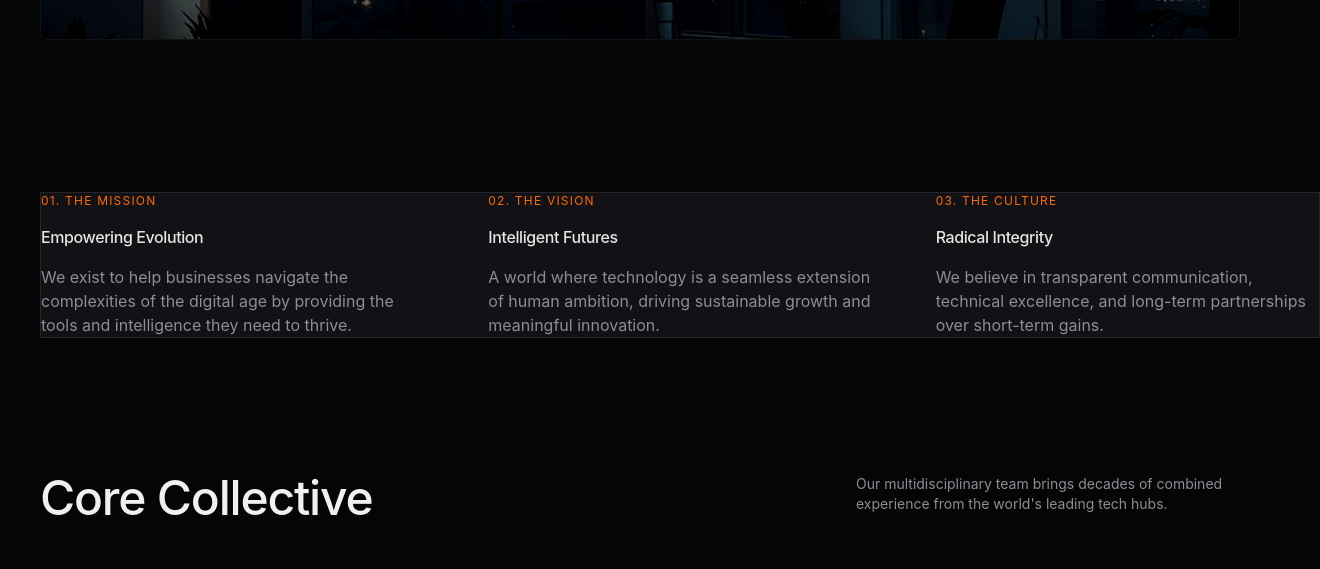
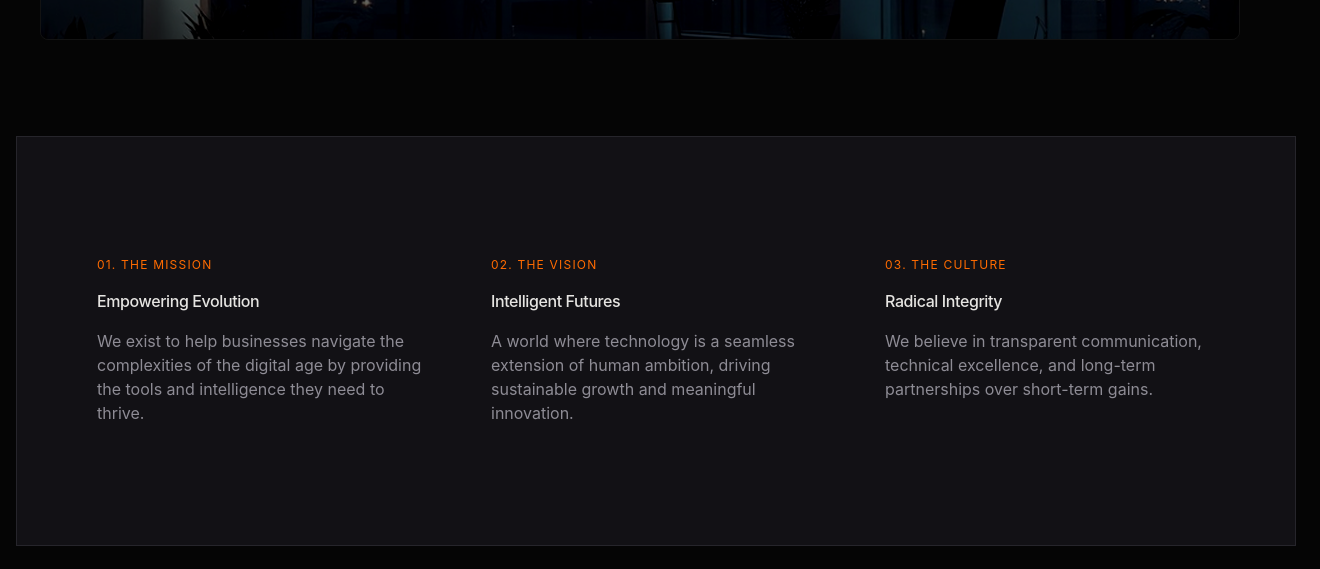
Before and after one commit to cyndylove1/edoubleone, a React (Vite) app: page /about in a window 1280 px wide. Shown: the part 1020-1589 px from the top of the page, 1320 px wide, since content can reach past the window. Built offline with nearby package versions, Linux system fonts and the light colour scheme; grey boxes are pictures that could not be loaded.

Commit message:
completed

```diff
--- a/src/components/cards.tsx
+++ b/src/components/cards.tsx
@@ -163,7 +163,7 @@ export const Cards: React.FC = () => {
           {cardData.map((card) => (
             <div
               key={card.id}
-              className="w-full md:w-[350px] h-[400px] md:h-[450px] bg-[#0D0D0F] border border-[#1F1F21] rounded-[20px] p-8 flex flex-col justify-between shadow-xl shrink-0 transition-transform duration-300 hover:border-[#333338]"
+              className="w-[350px] h-[400px] md:h-[450px] bg-[#0D0D0F] border border-[#1F1F21] rounded-[20px] p-8 flex flex-col justify-between shadow-xl shrink-0 transition-transform duration-300 hover:border-[#333338]"
             >
               {/* Top Content: Icon, Title, Subtitle, Description */}
               <div className="space-y-4">
--- a/src/components/features.tsx
+++ b/src/components/features.tsx
@@ -33,8 +33,8 @@ const features: FeatureItem[] = [
 
 const Features: React.FC = () => {
   return (
-    <section className="w-full bg-[#121115] border border-[#26252B] text-white mx-4 md:mx-10 my-14">
-      <div className="max-w-7xl mx-auto grid grid-cols-1 md:grid-cols-3 gap-12 lg:gap-16">
+    <section className="w-full bg-[#121115] border border-[#26252B] text-white px-4 md:px-10 mx-4 py-20">
+      <div className="max-w-7xl mx-auto grid grid-cols-1 md:grid-cols-3 gap-12 lg:gap-16 mx-4 md:m-10">
         {features.map((feature) => (
           <div key={feature.number} className="flex flex-col space-y-4">
             {/* Tagline / Subtitle */}
```
